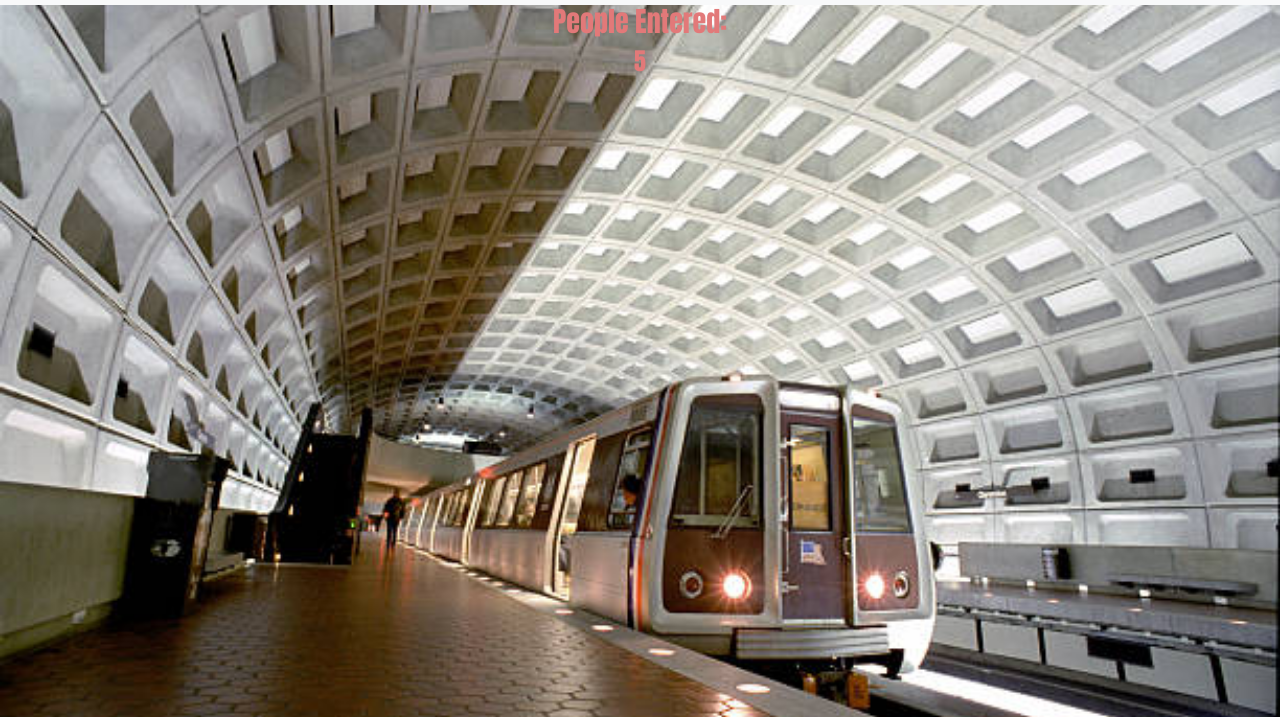
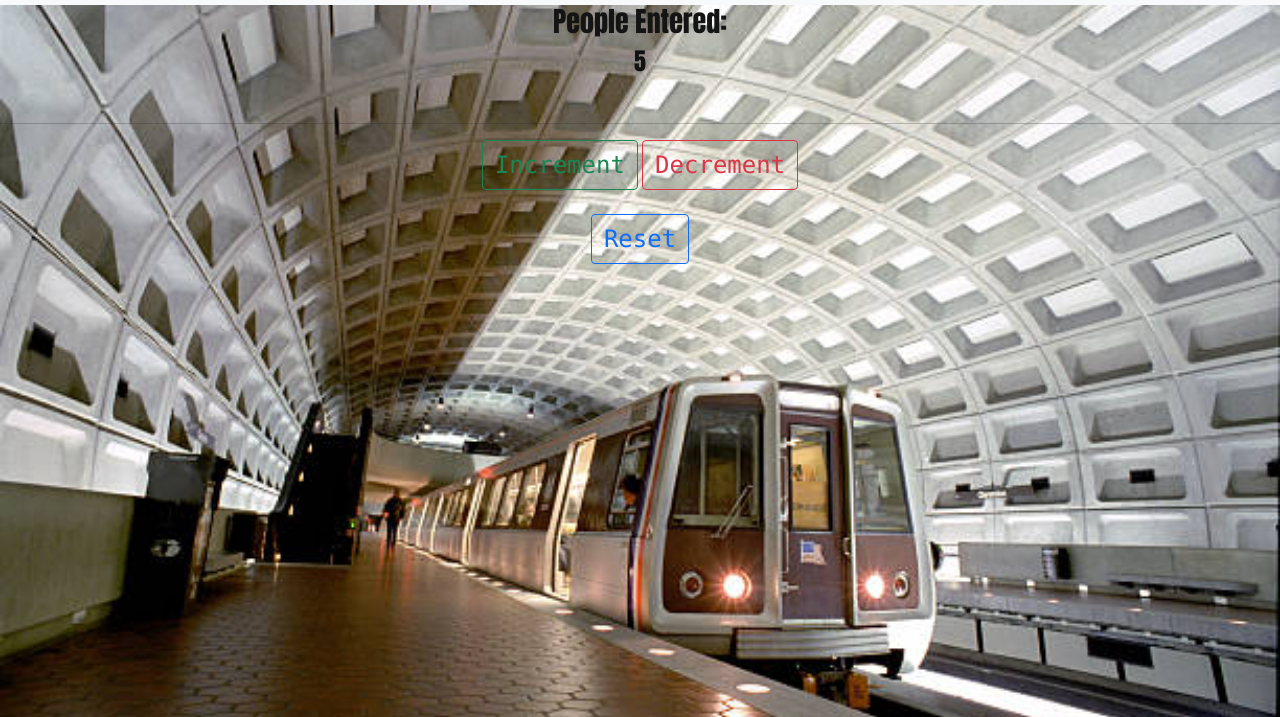
Before and after one commit to Matiz009/Passenger_Counter_App, a plain HTML site: page index.html in a window 1280 px wide. Shown: the part 83-800 px from the top of the page. Drawn offline with nearby package versions, Linux system fonts and the light colour scheme.

Commit message:
completed

```diff
--- a/css/style.css
+++ b/css/style.css
@@ -28,11 +28,11 @@ h1 {
 
 h3 {
     font-size: 1.5em;
-    font-weight: 300;
+    font-weight: 500;
     line-height: 1.5;
     margin: 0;
     padding: 0;
-    color: rgb(226, 121, 121);
+    color: rgb(20, 20, 20);
     font-family: Impact, Haettenschweiler, 'Arial Narrow Bold', sans-serif;
     margin-left: auto;
 }
@@ -43,7 +43,16 @@ h4 {
     line-height: 1.5;
     margin: 0;
     padding: 0;
-    color: rgb(226, 121, 121);
+    color: rgb(18, 18, 18);
     font-family: Impact, Haettenschweiler, 'Arial Narrow Bold', sans-serif;
     margin-left: auto;
 }
+
+#add,
+#subtract,
+#reset {
+    font-size: 1.5em;
+    font-weight: 300;
+    line-height: 1.5;
+    margin-left: auto;
+}
--- a/index.html
+++ b/index.html
@@ -21,6 +21,11 @@
     </nav>
     <h3>People Entered:</h3>
     <h4 id="count">0</h4>
+    <br>
+    <hr>
+    <button type="button" class="btn btn-outline-success font-monospace" id="add">Increment</button>
+    <button type="button" class="btn btn-outline-danger font-monospace" id="subtract">Decrement</button><br><br>
+    <button type="button" class="btn btn-outline-primary font-monospace" id="reset">Reset</button>
     <script src="https://cdn.jsdelivr.net/npm/@popperjs/core@2.9.2/dist/umd/popper.min.js" integrity="sha384-IQsoLXl5PILFhosVNubq5LC7Qb9DXgDA9i+tQ8Zj3iwWAwPtgFTxbJ8NT4GN1R8p" crossorigin="anonymous"></script>
     <script src="https://cdn.jsdelivr.net/npm/bootstrap@5.0.2/dist/js/bootstrap.min.js" integrity="sha384-cVKIPhGWiC2Al4u+LWgxfKTRIcfu0JTxR+EQDz/bgldoEyl4H0zUF0QKbrJ0EcQF" crossorigin="anonymous"></script>
     <script src="/js/app.js"></script>
--- a/js/app.js
+++ b/js/app.js
@@ -1,2 +1,19 @@
-let count = document.getElementById("count");
-count.innerText = 5;
+let count = document.getElementById("count"); //initializing variable count
+count.innerText = 5; //checking by changing the value
+let add = document.getElementById("add"); //initializing variable add
+add.addEventListener("click", function() {
+    count.innerText = parseInt(count.innerText) + 1; //checking by changing the value
+});
+
+let subtract = document.getElementById("subtract"); //initializing variable subtract
+subtract.addEventListener("click", function() {
+    count.innerText = parseInt(count.innerText) - 1; //checking by changing the value
+    if (count.innerText < 0) {
+        count.innerText = 0;
+    }
+});
+
+let reset = document.getElementById("reset");
+reset.addEventListener("click", function() {
+    count.innerText = 5;
+});
```
